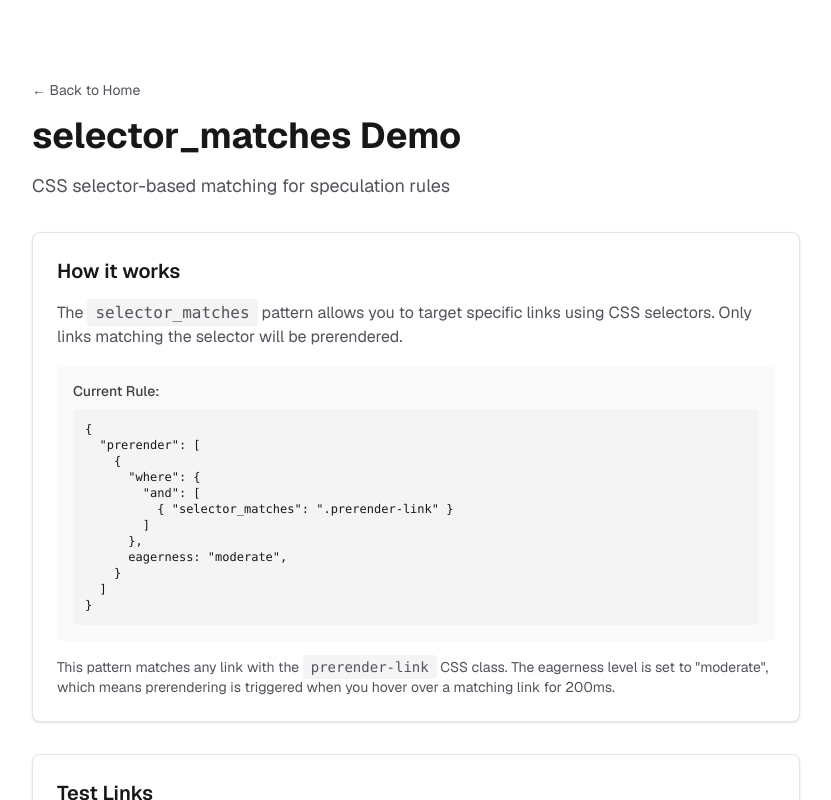
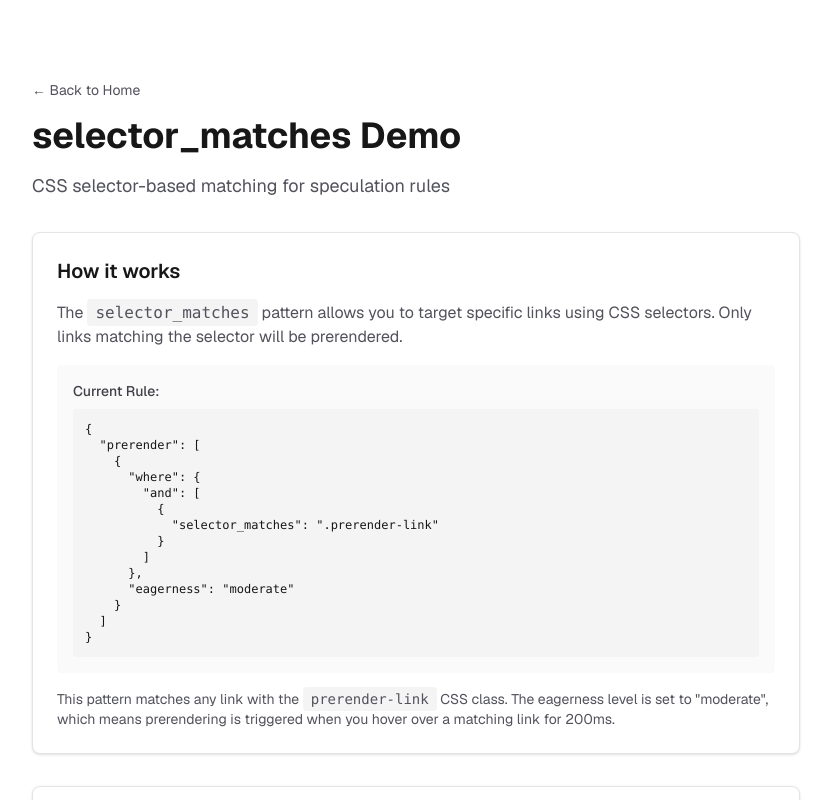
Before and after one commit to teszerrakt/speculation-rule, a Next.js app: page /demo/selector-matches in a window 1280 px wide. Shown: the top 800 px of the page, without its empty margins (224-1055 px from the left). Built offline with nearby package versions, Linux system fonts and the light colour scheme.

Commit message:
Refactor speculation rule config into constants in demo pages

```diff
--- a/app/demo/href-matches/page.tsx
+++ b/app/demo/href-matches/page.tsx
@@ -5,6 +5,17 @@ import { Metadata } from "next";
 export const metadata: Metadata = {
   title: "href_matches Demo - Speculation Rules",
   description: "Demonstration of href_matches speculation rule pattern",
+};
+
+const SPECULATION_RULE_CONFIG = {
+  prerender: [
+    {
+      where: {
+        and: [{ href_matches: "/en-id/flight/*search*" }],
+      },
+      eagerness: "moderate",
+    },
+  ],
 };
 
 function SpeculationRules({ config }: { config: object }) {
@@ -18,18 +29,7 @@ function SpeculationRules({ config }: { config: object }) {
 export default function HrefMatchesDemo() {
   return (
     <>
-      <SpeculationRules
-        config={{
-          prerender: [
-            {
-              where: {
-                and: [{ href_matches: "/en-id/flight/*search*" }],
-              },
-              eagerness: "moderate",
-            },
-          ],
-        }}
-      />
+      <SpeculationRules config={SPECULATION_RULE_CONFIG} />
 
       <div className="grid min-h-screen items-center justify-items-center gap-16 p-8 pb-20 font-[family-name:var(--font-geist-sans)] sm:p-20">
         <main className="flex max-w-3xl flex-col gap-8">
@@ -62,18 +62,7 @@ export default function HrefMatchesDemo() {
                 Current Rule:
               </p>
               <pre className="overflow-x-auto rounded bg-zinc-100 p-3 text-xs dark:bg-zinc-800">
-                {`{
-  "prerender": [
-    {
-      "where": {
-        "and": [
-          { "href_matches": "/en-id/flight/*search*" }
-        ]
-      },
-      "eagerness": "moderate"
-    }
-  ]
-}`}
+                {JSON.stringify(SPECULATION_RULE_CONFIG, null, 2)}
               </pre>
             </div>
 
@@ -100,7 +89,7 @@ export default function HrefMatchesDemo() {
             </p>
 
             <div className="space-y-3">
-              <Link
+              <a
                 href="/en-id/flight/fullsearch?ap=CGK.SIN&dt=28-12-2025.NA&ps=1.0.0&sc=ECONOMY"
                 className="block rounded-lg border border-zinc-200 bg-zinc-50 p-4 transition-colors hover:bg-zinc-100 dark:border-zinc-700 dark:bg-zinc-800 dark:hover:bg-zinc-700"
               >
@@ -108,9 +97,9 @@ export default function HrefMatchesDemo() {
                 <div className="mt-1 text-sm text-zinc-600 dark:text-zinc-400">
                   /en-id/flight/fullsearch
                 </div>
-              </Link>
+              </a>
 
-              <Link
+              <a
                 href="/en-id/flight/fulltwosearch?ap=CGK.SIN&dt=28-12-2025.30-12-2025&ps=1.0.0&sc=ECONOMY"
                 className="block rounded-lg border border-zinc-200 bg-zinc-50 p-4 transition-colors hover:bg-zinc-100 dark:border-zinc-700 dark:bg-zinc-800 dark:hover:bg-zinc-700"
               >
@@ -118,7 +107,7 @@ export default function HrefMatchesDemo() {
                 <div className="mt-1 text-sm text-zinc-600 dark:text-zinc-400">
                   /en-id/flight/fulltwosearch
                 </div>
-              </Link>
+              </a>
             </div>
           </div>
 
--- a/app/demo/selector-matches/page.tsx
+++ b/app/demo/selector-matches/page.tsx
@@ -5,6 +5,17 @@ import { Metadata } from "next";
 export const metadata: Metadata = {
   title: "selector_matches Demo - Speculation Rules",
   description: "Demonstration of selector_matches speculation rule pattern",
+};
+
+const SPECULATION_RULE_CONFIG = {
+  prerender: [
+    {
+      where: {
+        and: [{ selector_matches: ".prerender-link" }],
+      },
+      eagerness: "moderate",
+    },
+  ],
 };
 
 function SpeculationRules({ config }: { config: object }) {
@@ -18,18 +29,7 @@ function SpeculationRules({ config }: { config: object }) {
 export default function SelectorMatchesDemo() {
   return (
     <>
-      <SpeculationRules
-        config={{
-          prerender: [
-            {
-              where: {
-                and: [{ selector_matches: ".prerender-link" }],
-              },
-              eagerness: "moderate",
-            },
-          ],
-        }}
-      />
+      <SpeculationRules config={SPECULATION_RULE_CONFIG} />
 
       <div className="grid min-h-screen items-center justify-items-center gap-16 p-8 pb-20 font-[family-name:var(--font-geist-sans)] sm:p-20">
         <main className="flex max-w-3xl flex-col gap-8">
@@ -62,18 +62,7 @@ export default function SelectorMatchesDemo() {
                 Current Rule:
               </p>
               <pre className="overflow-x-auto rounded bg-zinc-100 p-3 text-xs dark:bg-zinc-800">
-                {`{
-  "prerender": [
-    {
-      "where": {
-        "and": [
-          { "selector_matches": ".prerender-link" }
-        ]
-      },
-      eagerness: "moderate",
-    }
-  ]
-}`}
+                {JSON.stringify(SPECULATION_RULE_CONFIG, null, 2)}
               </pre>
             </div>
 
--- a/app/demo/urls/page.tsx
+++ b/app/demo/urls/page.tsx
@@ -5,6 +5,18 @@ import { Metadata } from "next";
 export const metadata: Metadata = {
   title: "urls Demo - Speculation Rules",
   description: "Demonstration of explicit URLs speculation rule pattern",
+};
+
+const SPECULATION_RULE_CONFIG = {
+  prerender: [
+    {
+      urls: [
+        "/en-id/flight/fullsearch?ap=CGK.SIN&dt=28-12-2025.NA&ps=1.0.0&sc=ECONOMY",
+        "/en-id/flight/fulltwosearch?ap=CGK.SIN&dt=28-12-2025.30-12-2025&ps=1.0.0&sc=ECONOMY",
+      ],
+      eagerness: "immediate",
+    },
+  ],
 };
 
 function SpeculationRules({ config }: { config: object }) {
@@ -18,19 +30,7 @@ function SpeculationRules({ config }: { config: object }) {
 export default function UrlsDemo() {
   return (
     <>
-      <SpeculationRules
-        config={{
-          prerender: [
-            {
-              urls: [
-                "/en-id/flight/fullsearch?ap=CGK.SIN&dt=28-12-2025.NA&ps=1.0.0&sc=ECONOMY",
-                "/en-id/flight/fulltwosearch?ap=CGK.SIN&dt=28-12-2025.30-12-2025&ps=1.0.0&sc=ECONOMY",
-              ],
-              eagerness: "immediate",
-            },
-          ],
-        }}
-      />
+      <SpeculationRules config={SPECULATION_RULE_CONFIG} />
 
       <div className="grid min-h-screen items-center justify-items-center gap-16 p-8 pb-20 font-[family-name:var(--font-geist-sans)] sm:p-20">
         <main className="flex max-w-3xl flex-col gap-8">
@@ -63,17 +63,7 @@ export default function UrlsDemo() {
                 Current Rule:
               </p>
               <pre className="overflow-x-auto rounded bg-zinc-100 p-3 text-xs dark:bg-zinc-800">
-                {`{
-  "prerender": [
-    {
-      "urls": [
-        "/en-id/flight/fullsearch?ap=CGK.SIN&dt=28-12-2025.NA&ps=1.0.0&sc=ECONOMY",
-        "/en-id/flight/fulltwosearch?ap=CGK.SIN&dt=28-12-2025.30-12-2025&ps=1.0.0&sc=ECONOMY"
-      ],
-      "eagerness": "immediate"
-    }
-  ]
-}`}
+                {JSON.stringify(SPECULATION_RULE_CONFIG, null, 2)}
               </pre>
             </div>
 
@@ -81,8 +71,8 @@ export default function UrlsDemo() {
               Only these exact URLs (including query parameters) will be
               prerendered, regardless of whether there are links to them on the
               page. The eagerness level is set to "immediate", which means these
-              URLs are prerendered as soon as the page loads, without waiting for
-              any user interaction.
+              URLs are prerendered as soon as the page loads, without waiting
+              for any user interaction.
             </p>
           </div>
 
```
